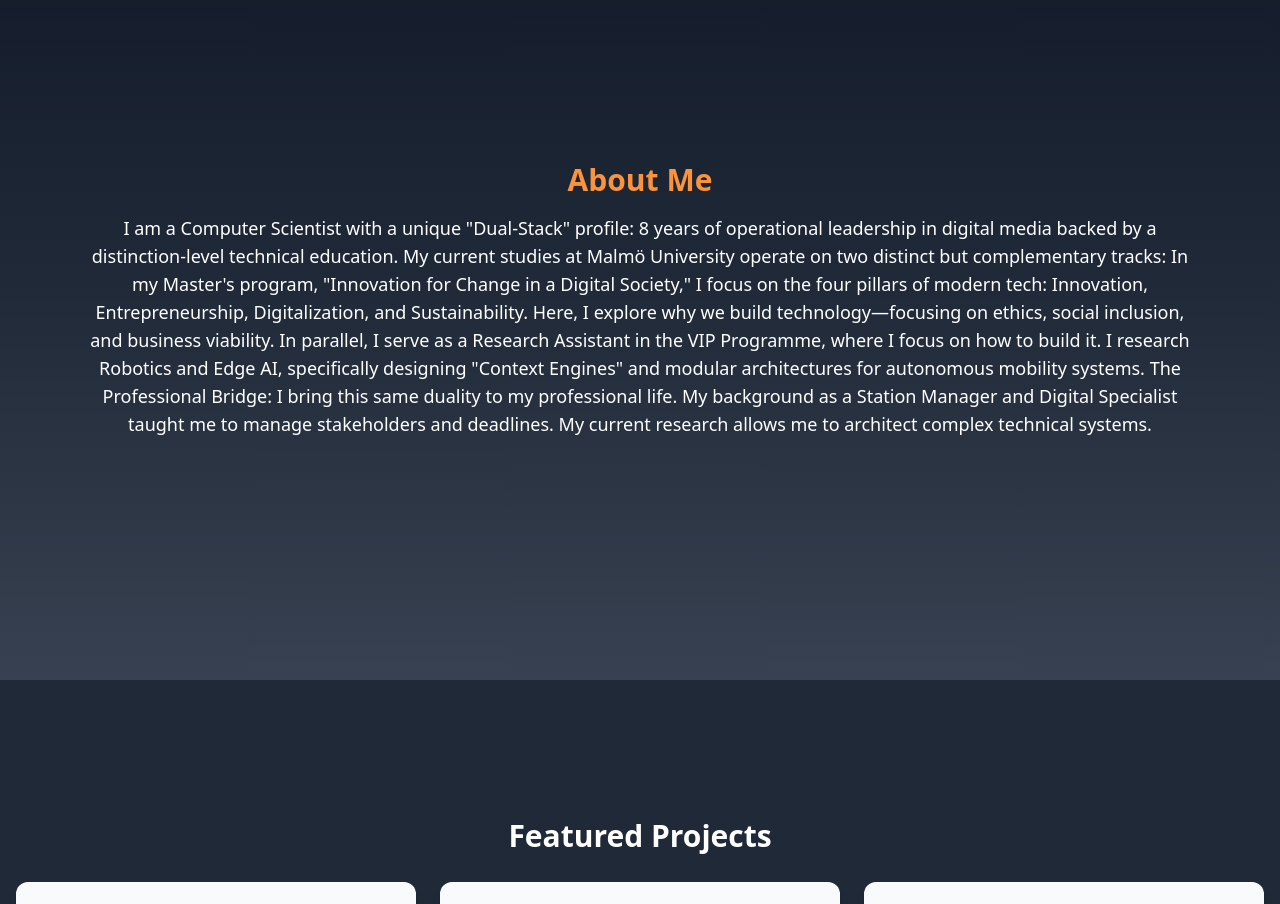
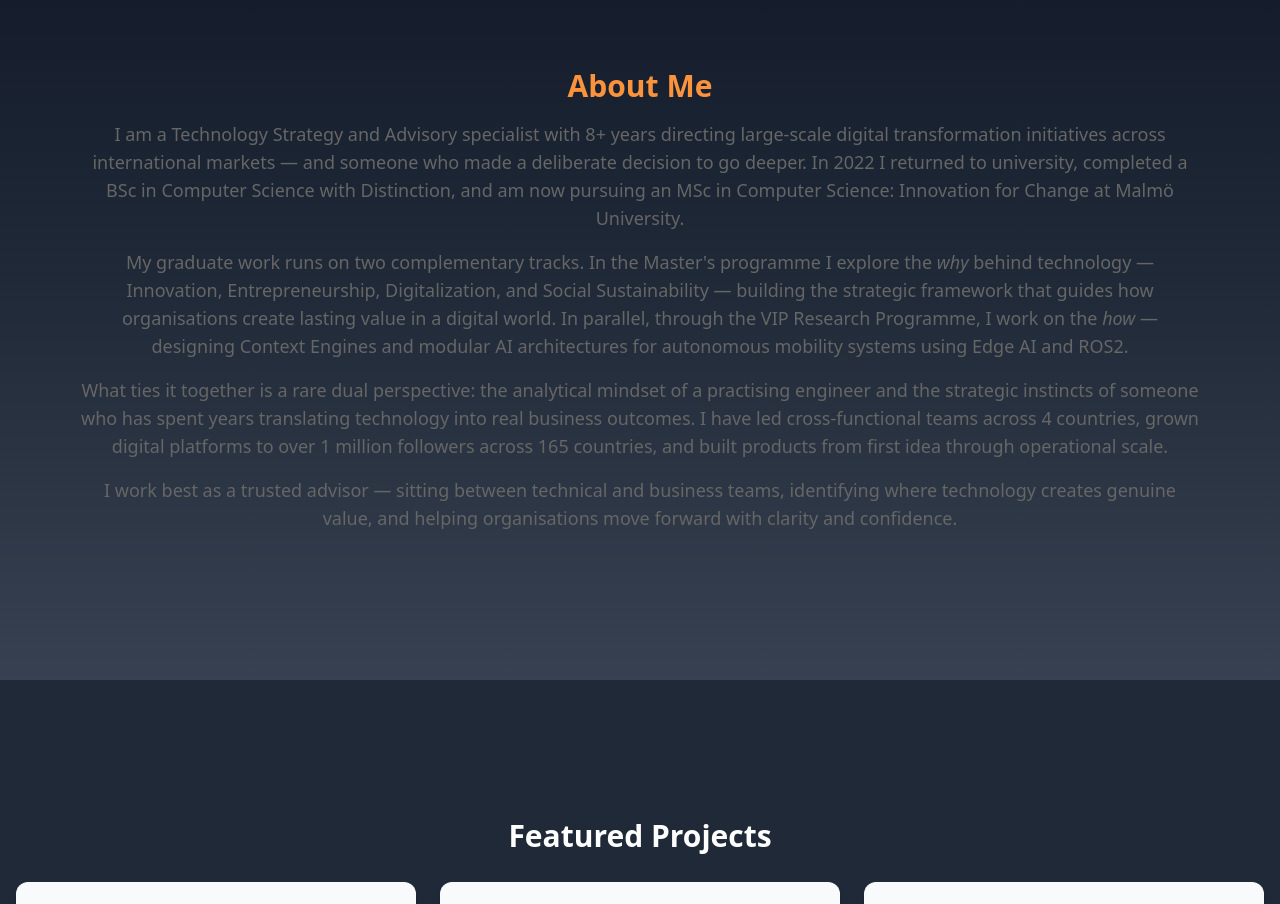
Before and after one commit to sams258/SamFolio-Portfolio-Website, a Next.js app: page / in a window 1280 px wide. Shown: the part 920-1824 px from the top of the page. Built offline with nearby package versions, Linux system fonts and the light colour scheme.

Commit message:
updated about section

```diff
--- a/src/app/components/AboutSection.tsx
+++ b/src/app/components/AboutSection.tsx
@@ -19,16 +19,37 @@ const AboutSection: React.FC = () => {
         <h2 className="text-3xl font-bold text-orange-400 mt-10 mb-4">
           About Me
         </h2>
-        <div className="text-base sm:text-lg text-white">
-          I am a Computer Scientist with a unique &quot;Dual-Stack&quot; profile: 8 years of operational leadership in digital media backed by a distinction-level technical education.
-
-My current studies at Malmö University operate on two distinct but complementary tracks:
-
-In my Master&apos;s program, &quot;Innovation for Change in a Digital Society,&quot; I focus on the four pillars of modern tech: Innovation, Entrepreneurship, Digitalization, and Sustainability. Here, I explore why we build technology—focusing on ethics, social inclusion, and business viability.
-
-In parallel, I serve as a Research Assistant in the VIP Programme, where I focus on how to build it. I research Robotics and Edge AI, specifically designing &quot;Context Engines&quot; and modular architectures for autonomous mobility systems.
-
-The Professional Bridge: I bring this same duality to my professional life. My background as a Station Manager and Digital Specialist taught me to manage stakeholders and deadlines. My current research allows me to architect complex technical systems.
+        <div className="text-base sm:text-lg text-white space-y-4">
+          <p>
+            I am a Technology Strategy and Advisory specialist with 8+ years directing
+            large-scale digital transformation initiatives across international markets —
+            and someone who made a deliberate decision to go deeper. In 2022 I returned
+            to university, completed a BSc in Computer Science with Distinction, and am
+            now pursuing an MSc in Computer Science: Innovation for Change at Malmö
+            University.
+          </p>
+          <p>
+            My graduate work runs on two complementary tracks. In the Master&apos;s
+            programme I explore the <em>why</em> behind technology — Innovation,
+            Entrepreneurship, Digitalization, and Social Sustainability — building the
+            strategic framework that guides how organisations create lasting value in a
+            digital world. In parallel, through the VIP Research Programme, I work on
+            the <em>how</em> — designing Context Engines and modular AI architectures
+            for autonomous mobility systems using Edge AI and ROS2.
+          </p>
+          <p>
+            What ties it together is a rare dual perspective: the analytical mindset of
+            a practising engineer and the strategic instincts of someone who has spent
+            years translating technology into real business outcomes. I have led
+            cross-functional teams across 4 countries, grown digital platforms to over
+            1 million followers across 165 countries, and built products from first idea
+            through operational scale.
+          </p>
+          <p>
+            I work best as a trusted advisor — sitting between technical and business
+            teams, identifying where technology creates genuine value, and helping
+            organisations move forward with clarity and confidence.
+          </p>
         </div>
       </motion.div>
     </section>
```
